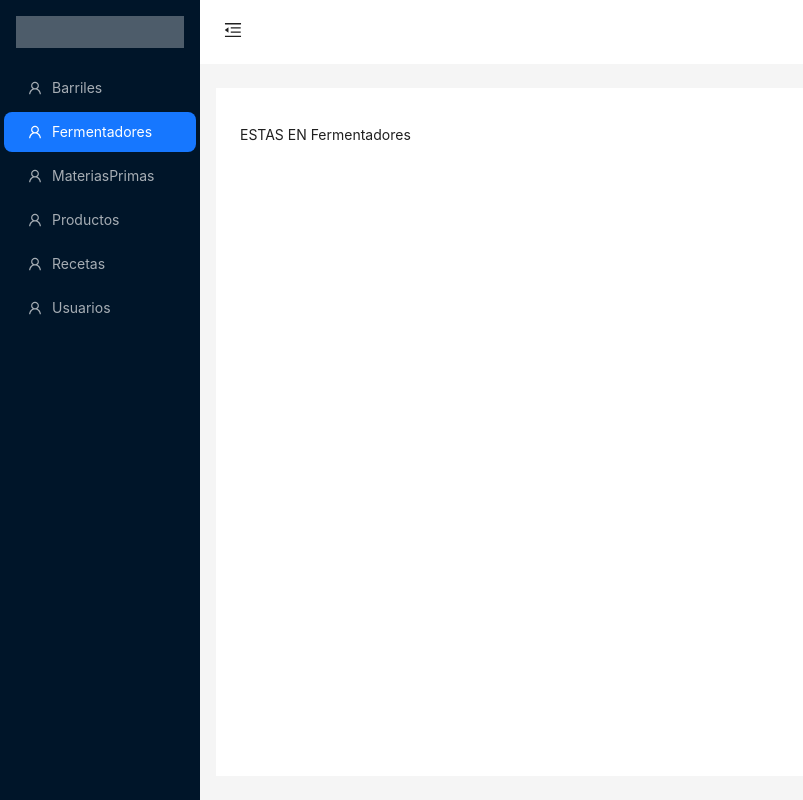
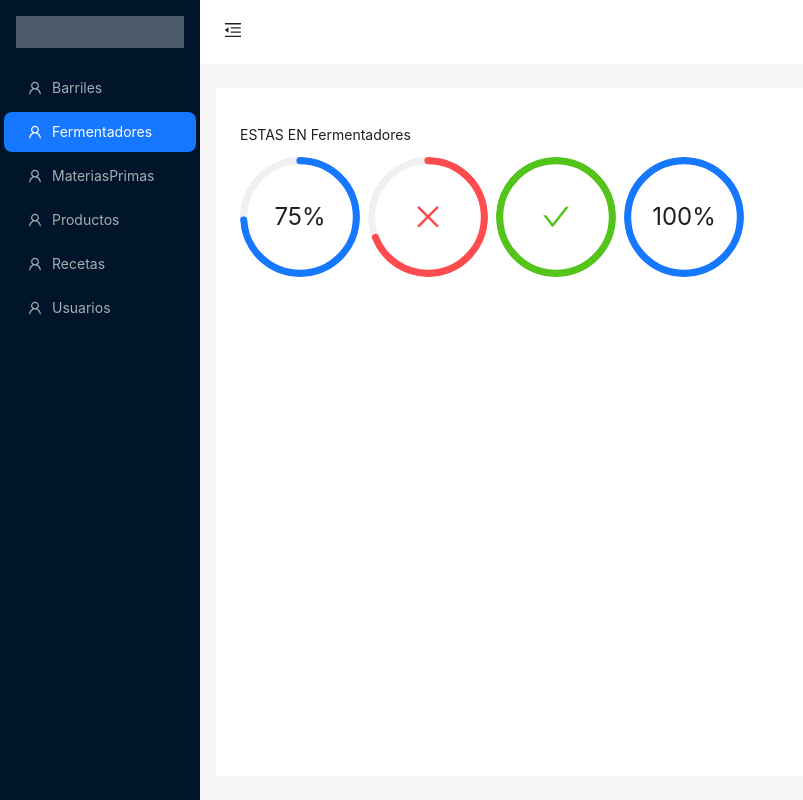
Before and after one commit to MaxiMarolda/259_Brewing_Co, a React (Vite) app in the folder client/: page /admin in a window 1280 px wide. Both pictures are taken after a click on the item "Fermentadores". Shown: the whole page, without its empty margins (0-803 px from the left). Built offline with nearby package versions, Linux system fonts and the light colour scheme; no server answers.

Commit message:
FEAT add progress bars at fermentadores

```diff
--- a/client/src/Components/Admin/ABM/Fermentadores.jsx
+++ b/client/src/Components/Admin/ABM/Fermentadores.jsx
@@ -1,9 +1,16 @@
 import React from "react";
+import { Progress, Space } from 'antd';
 
 const Fermentadores = () => {
   return (
     <div>
       <p> ESTAS EN Fermentadores</p>
+      <Space wrap>
+        <Progress type="circle" percent={75} />
+        <Progress type="circle" percent={70} status="exception" />
+        <Progress type="circle" percent={100} />
+        <Progress type="circle" percent={100} status="normal"/>
+      </Space>
     </div>
   );
 };
```
